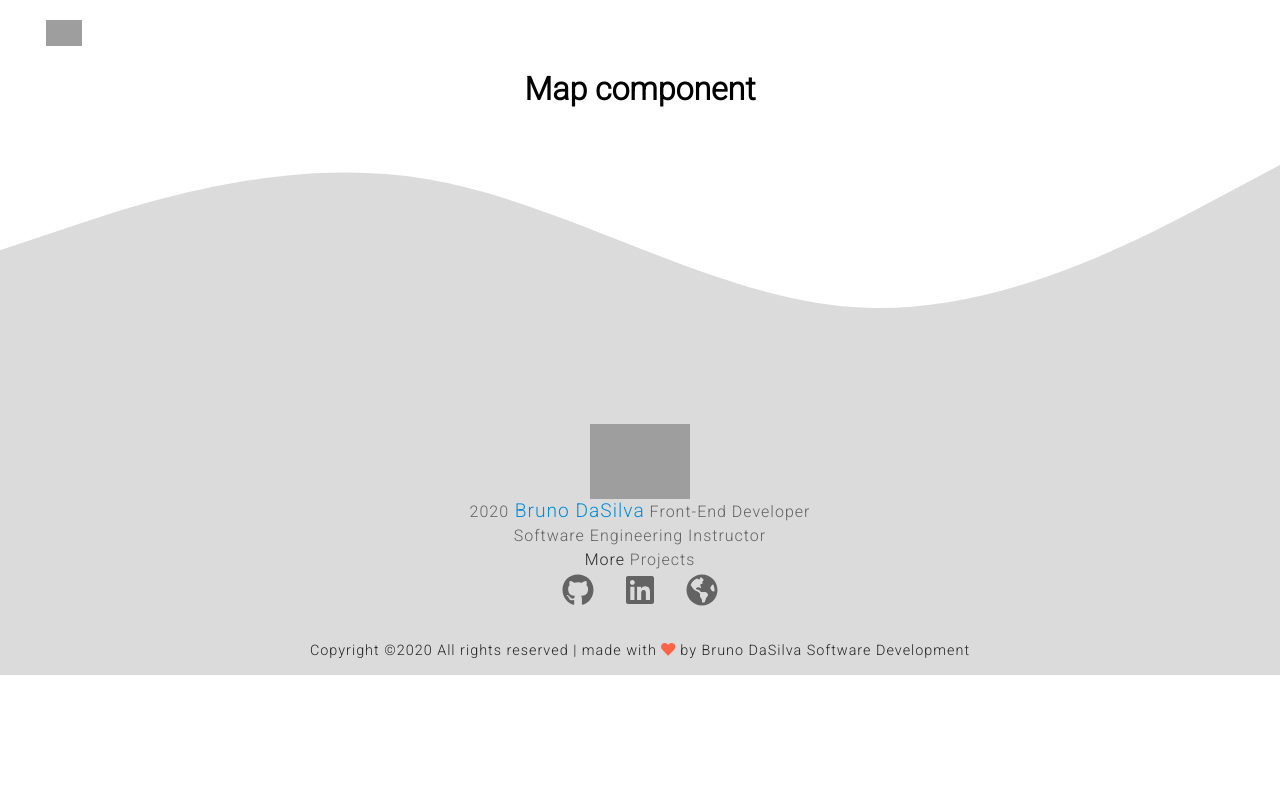
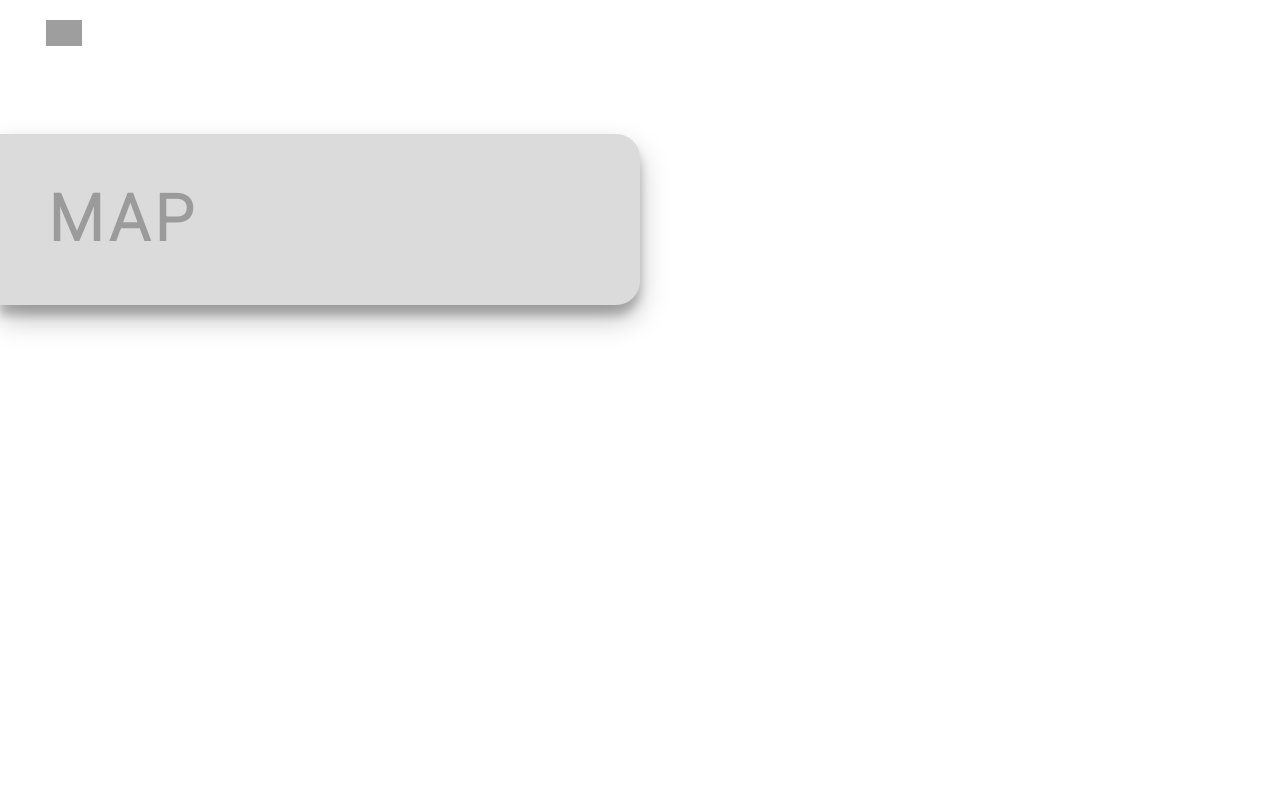
Before and after one commit to Brunno-DaSilva/ga-student-bio, a React (Create React App) app: page /map in a window 1280 px wide. Shown: the top 800 px of the page. Built offline with nearby package versions, Linux system fonts and the light colour scheme; grey boxes are pictures that could not be loaded; the HTML template or start-up script is replaced by a standard one.

Commit message:
added styles for map

```diff
--- a/src/Components/About/About.js
+++ b/src/Components/About/About.js
@@ -5,7 +5,7 @@ import "./about.scss";
 const About = () => {
   return (
     <div className="about animated delay-1s fadeInLeft">
-      <div className="about__title ">
+      <div className="about__title">
         <h1>About</h1>
       </div>
     </div>
--- a/src/Components/Map/Map.js
+++ b/src/Components/Map/Map.js
@@ -1,9 +1,13 @@
 import React from "react";
+
+import "./map.scss";
 
 const Map = () => {
   return (
-    <div>
-      <h1>Map component</h1>
+    <div className="map">
+      <div className="map__title">
+        <h1>Map </h1>
+      </div>
     </div>
   );
 };
--- /dev/null
+++ b/src/Components/Map/map.scss
@@ -0,0 +1,27 @@
+.map {
+  display: flex;
+  flex-direction: column;
+  align-items: flex-start;
+  width: 100%;
+  min-height: 80vh;
+  margin-top: 3rem;
+
+  .map__title {
+    background-color: #dbdbdb;
+    width: 40rem;
+    padding: 1rem;
+    margin: 1rem;
+    margin-left: 0;
+    border-top-right-radius: 1.5rem;
+    border-bottom-right-radius: 1.5rem;
+    box-shadow: 0 14px 28px rgba(0, 0, 0, 0.25), 0 10px 10px rgba(0, 0, 0, 0.22);
+
+    h1 {
+      margin: 0.5em;
+      font-size: 4rem;
+      color: #9b9b9b;
+      text-transform: uppercase;
+      letter-spacing: 5px;
+    }
+  }
+}
```
